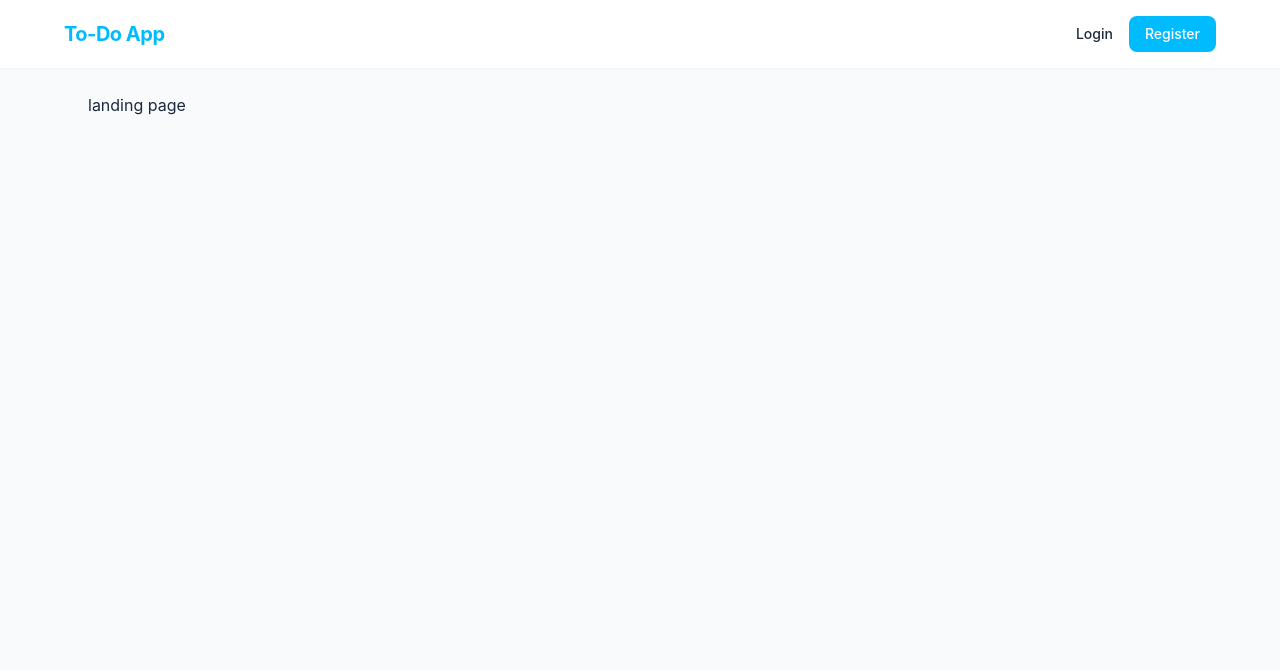
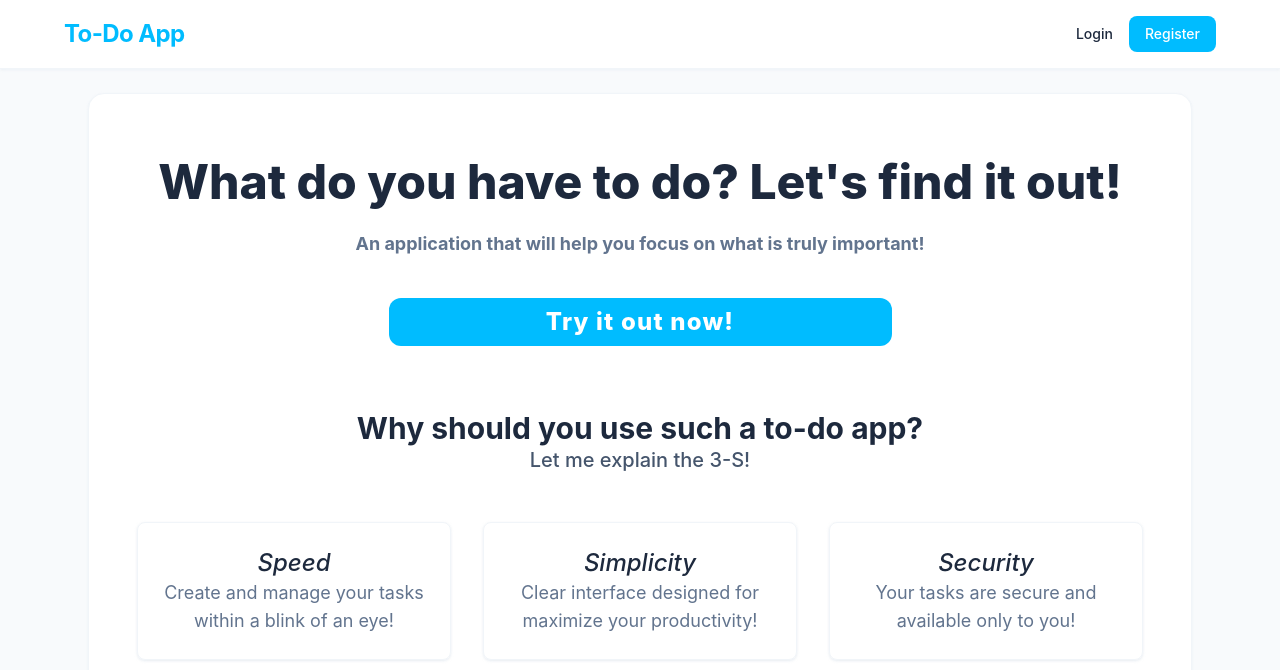
Before and after one commit to kubaMiczuu/To-Do-App, a React (Vite) app in the folder frontend-react/: page / in a window 1280 px wide. Shown: the top 670 px of the page. Built offline with nearby package versions, Linux system fonts and the light colour scheme.

Commit message:
feat: add layout for starting landing page + fix many tailwind properties for elements

```diff
--- a/frontend-react/src/App.tsx
+++ b/frontend-react/src/App.tsx
@@ -9,12 +9,12 @@ function App() {
   return (
       <div className={`w-full h-screen bg-slate-50 text-slate-800 antialiased`}>
 
-          <nav className={`sticky top-0 z-50 bg-white border-b border-slate-100 shadow-sm shadow-slate-100/40 px-6 py-4`}>
+          <nav className={`sticky top-0 z-50 bg-white border-b border-slate-100 shadow-sm shadow-slate-200/40 px-6 py-4`}>
 
               <div className={`flex items-center justify-between max-w-6xl mx-auto`}>
 
                   <span onClick={() => navigate(isLoggedIn ? '/dashboard' : '/')}
-                        className={`font-bold text-xl text-sky-400 tracking-tight hover:text-sky-500 hover:scale-105 transition cursor-pointer`}
+                        className={`font-bold text-2xl text-sky-400 tracking-tight hover:text-sky-500 hover:scale-105 transition cursor-pointer`}
                   >To-Do App</span>
 
                   {!isLoggedIn ? (
--- a/frontend-react/src/pages/AuthPage.tsx
+++ b/frontend-react/src/pages/AuthPage.tsx
@@ -30,7 +30,7 @@ const AuthPage = ({ mode }: AuthPageProps) => {
 
     return (
         <div className={`flex min-h-[75vh] items-center justify-center`}>
-            <div className={`w-full max-w-md bg-white border border-slate-100 shadow-sm shadow-slate-100/40 p-8`}>
+            <div className={`w-full max-w-md bg-white border border-slate-100 shadow-sm shadow-slate-200/40 p-8 cursor-default rounded-lg`}>
 
                 <h2 className={`text-2xl font-bold text-slate-800 mb-6 text-center`}>
                     {mode === 'register' ? 'Register' : 'Login'}
@@ -40,7 +40,7 @@ const AuthPage = ({ mode }: AuthPageProps) => {
 
                     <div className={`flex flex-col gap-1`}>
                         <input type={'text'} placeholder={'Username'} {...register('username')}
-                        className={`text-slate-800 px-4 py-2 rounded-xl focus:outline-none transition duration-200 ${errors.username ? 'bg-rose-200 focus:bg-rose-200' : 'bg-white focus:bg-sky-50'}`}/>
+                        className={`text-slate-800 px-4 py-2 rounded-xl focus:outline-none transition duration-200 border border-slate-100 ${errors.username ? 'bg-rose-200 focus:bg-rose-200' : 'bg-white focus:bg-sky-50'}`}/>
                         {errors.username && (
                             <p className={`text-xs font-medium text-rose-500 pl-1`}>{errors.username.message}</p>
                         )}
@@ -48,7 +48,7 @@ const AuthPage = ({ mode }: AuthPageProps) => {
 
                     <div className={`flex flex-col gap-1`}>
                         <input type={'password'} placeholder={'Password'} {...register('password')}
-                        className={`text-slate-800 px-4 py-2 rounded-xl focus:outline-none transition duration-200 ${errors.password ? 'bg-rose-200 focus:bg-rose-200' : 'bg-white focus:bg-sky-50'}`}/>
+                        className={`text-slate-800 px-4 py-2 rounded-xl focus:outline-none transition duration-200 border border-slate-100 ${errors.password ? 'bg-rose-200 focus:bg-rose-200' : 'bg-white focus:bg-sky-50'}`}/>
                         {errors.password && (
                             <p className={`text-xs font-medium text-rose-500 pl-1`}>{errors.password.message}</p>
                         )}
--- a/frontend-react/src/pages/LandingPage.tsx
+++ b/frontend-react/src/pages/LandingPage.tsx
@@ -1,6 +1,47 @@
+import {useNavigate} from "react-router-dom";
+
 const LandingPage = () => {
+
+    const navigate = useNavigate()
+
     return (
-        <>landing page</>
+        <div className={`flex min-h-[75vh] items-center justify-center text-center cursor-default`}>
+
+            <div className={`w-full p-8 bg-white border border-slate-100 shadow-sm shadow-slate-200/40 rounded-2xl px-12 py-16`}>
+
+                <h1 className={`text-5xl font-extrabold text-slate-800 mb-6 text-center`}>What do you have to do? Let's find it out!</h1>
+
+                <h2 className={`text-lg max-w-2xl mx-auto font-bold text-slate-500 text-center`}>An application that will help you focus on what is truly important!</h2>
+
+                <button onClick={() => navigate("/register")} className={`font-extrabold tracking-wider text-center w-1/2 text-2xl text-white bg-sky-400 hover:bg-sky-500 hover:scale-105 transition px-4 py-2 rounded-xl cursor-pointer mt-10 mb-16`}>
+                    Try it out now!
+                </button>
+
+                <h2 className={`font-bold text-3xl text-slate-800`}>Why should you use such a to-do app?</h2>
+                <h3 className={`font-medium text-xl text-slate-600 mb-12`}>Let me explain the 3-S!</h3>
+
+                <div className={`grid grid-cols-1 md:grid-cols-3 grid-rows-1 gap-8 justify-items-center items-center`}>
+
+                    <div className={`border border-slate-100 rounded-lg p-6 shadow-sm shadow-slate-200/70 hover:border-sky-300 duration-300 transition`}>
+                        <h3 className={`font-medium text-2xl text-slate-800 italic`}>Speed</h3>
+                        <h4 className={` text-lg text-slate-500`}>Create and manage your tasks within a blink of an eye!</h4>
+                    </div>
+
+                    <div className={`border border-slate-100 rounded-lg p-6 shadow-sm shadow-slate-200/70 hover:border-sky-300 duration-300 transition`}>
+                        <h3 className={`font-medium text-2xl text-slate-800 italic`}>Simplicity</h3>
+                        <h4 className={`text-lg text-slate-500`}>Clear interface designed for maximize your productivity!</h4>
+                    </div>
+
+                    <div className={`border border-slate-100 rounded-lg p-6 shadow-sm shadow-slate-200/70 hover:border-sky-300 duration-300 transition`}>
+                        <h3 className={`font-medium text-2xl text-slate-800 italic`}>Security</h3>
+                        <h4 className={`text-lg text-slate-500`}>Your tasks are secure and available only to you!</h4>
+                    </div>
+
+                </div>
+
+            </div>
+
+        </div>
     )
 }
 export default LandingPage
```
